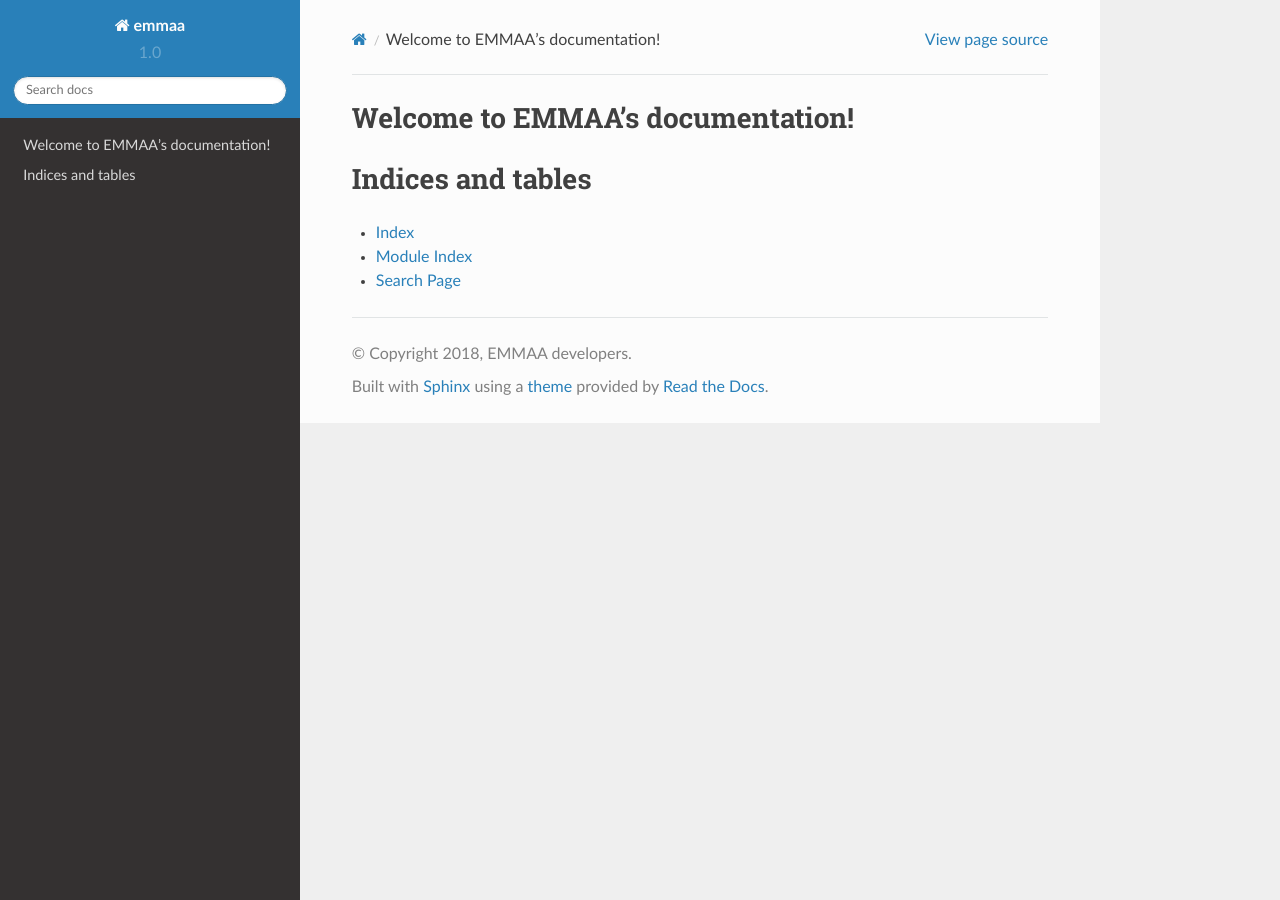
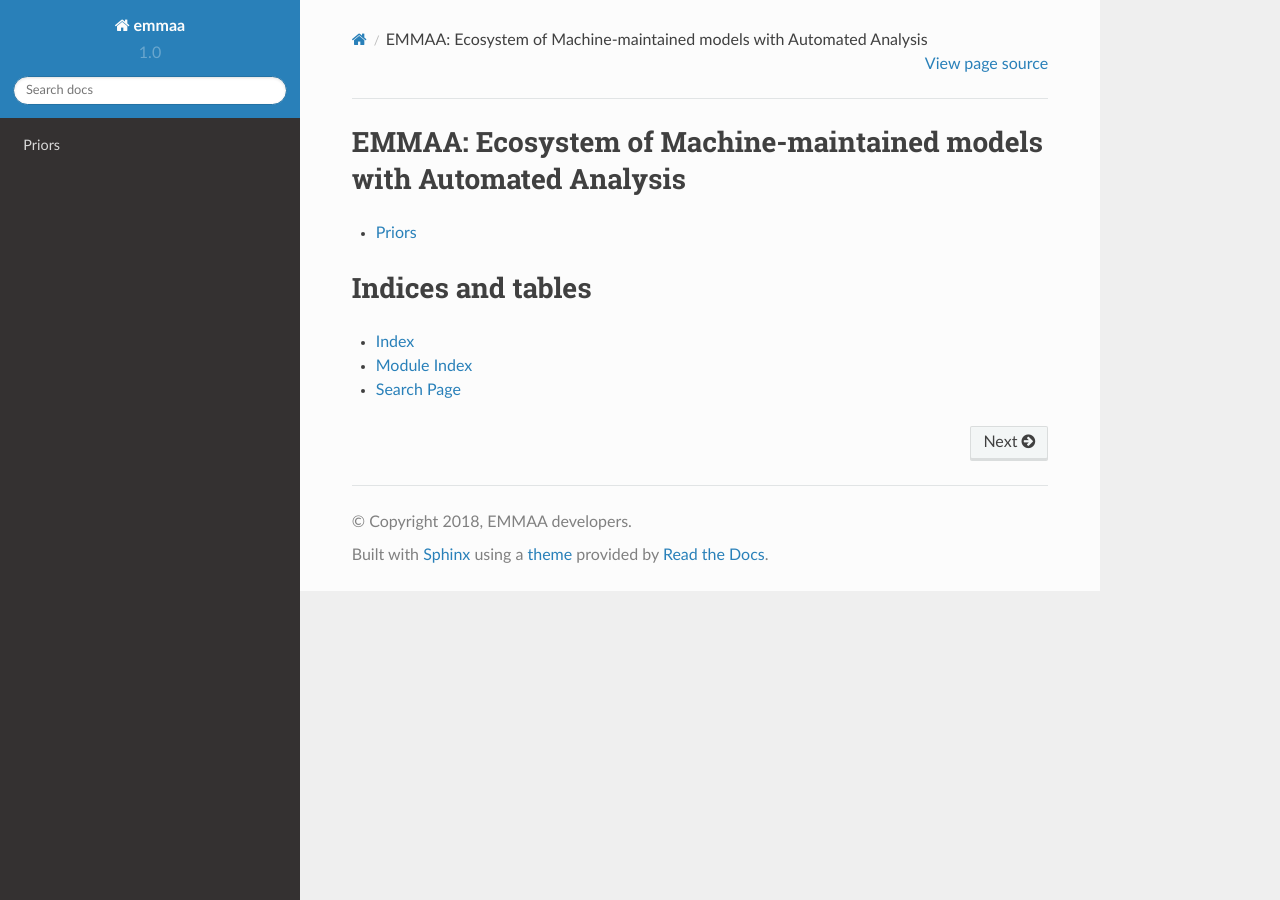
Before and after one commit to gyorilab/emmaa, a Sphinx documentation site: the page built from doc/index.rst, in a window 1280 px wide. Built offline with Sphinx 7.4.7 and the Read the Docs theme 2.0.0, drawn with Linux system fonts in a browser that asks for light colours.

Commit message:
Add stub of module documentation

```diff
--- a/doc/index.rst
+++ b/doc/index.rst
@@ -3,12 +3,13 @@
    You can adapt this file completely to your liking, but it should at least
    contain the root `toctree` directive.
 
-Welcome to EMMAA's documentation!
-=================================
+EMMAA: Ecosystem of Machine-maintained models with Automated Analysis
+=====================================================================
 
 .. toctree::
-   :maxdepth: 2
-   :caption: Contents:
+   :maxdepth: 3
+
+   modules/index
 
 
 
--- /dev/null
+++ b/doc/modules/index.rst
@@ -0,0 +1,8 @@
+.. _emmaa_modules_ref:
+
+Priors
+------
+
+.. automodule:: emmaa.priors
+    :members:
+    :show-inheritance:
```
Also changed, not shown: 1 other file.
